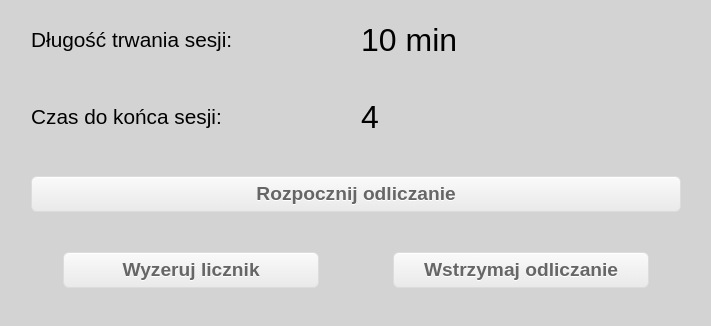
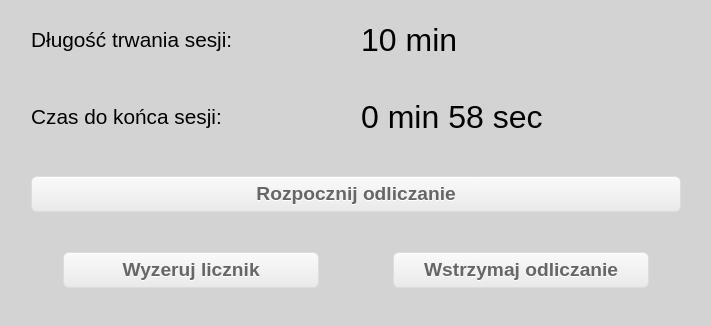
Before and after one commit to MarcinDl/sum_clock, a website: page index.html in a window 1280 px wide. Both pictures are taken after a click on the button "Rozpocznij odliczanie". Shown: the part 302-628 px from the top of the page, without its empty margins (289-1000 px from the left). Drawn offline with Linux system fonts and the light colour scheme.

Commit message:
works properly

```diff
--- a/index.html
+++ b/index.html
@@ -24,7 +24,8 @@
             <div>Czas do końca sesji: </div>
         </div>
         <div class="leftTime">
-            <div id="countdown">jeszcze nie rozpoczęto</div>
+            <div id="countdown" style="display: none;"></div>
+            <div id="countdownProper">jeszcze nie rozpoczęto</div>
         </div>
         <!-- <div class="progressBar">
             <progress id="progressBar"></progress>
--- a/js/script.js
+++ b/js/script.js
@@ -6,9 +6,11 @@ let stop; var value = 0;
 var value;
 let wykrycieFunkcji = "";
 let probe = false;
+var minuty, sekundy;
+var minuty2, sekundy2;
 document.getElementById('button').addEventListener('click', buttonClick);
-var czasPierwszejFunkcji = 6;
-var czasDrugiejFunkcji = 3;
+var czasPierwszejFunkcji = 60; //in seconds
+var czasDrugiejFunkcji = 30; //in seconds
 function buttonClick() {
     stop = false;
     this.disabled = true;
@@ -33,6 +35,12 @@ const firstRing = (czasPierwszejFunkcji) => {
         firstSetTime = setInterval(() => {
             czasPierwszejFunkcji--;
             document.getElementById("countdown").textContent = czasPierwszejFunkcji;
+            console.log("czasPierwszejFunkcji", czasPierwszejFunkcji)
+            minuty = Math.floor(czasPierwszejFunkcji % 3600 / 60);
+            sekundy = Math.floor(czasPierwszejFunkcji % 3600 % 60);
+            console.log("minuty", minuty)
+            console.log("sekundy", sekundy)
+            document.getElementById("countdownProper").textContent = minuty + " min " + sekundy + " sec";
             console.log("w setInterval", czasPierwszejFunkcji)
         }, 1000);
         firstSetTime1 = setTimeout(() => {
@@ -52,11 +60,16 @@ const secondRing = (czasDrugiejFunkcji) => {
     document.getElementById("countdown").textContent = czasDrugiejFunkcji;
     document.getElementById("hold").textContent = "Wstrzymaj odliczanie";
     console.log("countdown-textContent", document.getElementById("countdown").textContent);
-    console.log("czasPierwszejFunkcji", czasDrugiejFunkcji);
+    console.log("czasDrugiejFunkcji", czasDrugiejFunkcji);
     if (!stop) {
         secondSetTime = setInterval(() => {
             czasDrugiejFunkcji--;
             document.getElementById("countdown").textContent = czasDrugiejFunkcji;
+            minuty2 = Math.floor(czasDrugiejFunkcji % 3600 / 60);
+            sekundy2 = Math.floor(czasDrugiejFunkcji % 3600 % 60);
+            console.log("minuty", minuty2)
+            console.log("sekundy", sekundy2)
+            document.getElementById("countdownProper").textContent = minuty2 + " min " + sekundy2 + " sec";
             console.log("w setInterval", czasDrugiejFunkcji)
 
         }, 1000);
@@ -73,7 +86,7 @@ const secondRing = (czasDrugiejFunkcji) => {
 
 document.getElementById("clear").addEventListener("click", function () {
     document.getElementById("sessionTime").textContent = "10min/5min";
-    document.getElementById("countdown").textContent = "Odliczanie wstrzymane";
+    document.getElementById("countdownProper").textContent = "Odliczanie wstrzymane";
     document.getElementById("hold").textContent = "Wstrzymaj odliczanie";
     document.getElementById("button").disabled = false;
     stop = true;
```
Also changed, not shown: 2 other files.
